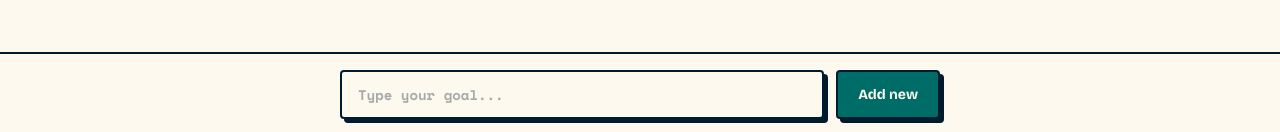
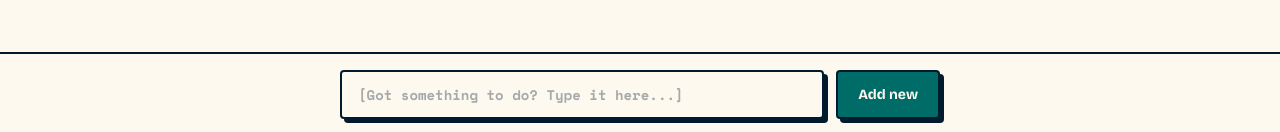
Before and after one commit to lanre-theade/Promptly, a React (Vite) app: page / in a window 1280 px wide. Shown: the part 665-797 px from the top of the page. Built offline with nearby package versions, Linux system fonts and the light colour scheme.

Commit message:
chore: update input placeholder text

```diff
--- a/src/components/BottomInputBar.tsx
+++ b/src/components/BottomInputBar.tsx
@@ -21,7 +21,7 @@ function BottomInputBar({ onAdd }: BottomInputBarProps) {
         <input
           className="bottom-input"
           type="text"
-          placeholder="Type your goal..."
+          placeholder="[Got something to do? Type it here...]"
           value={value}
           onChange={e => setValue(e.target.value)}
         />
```
